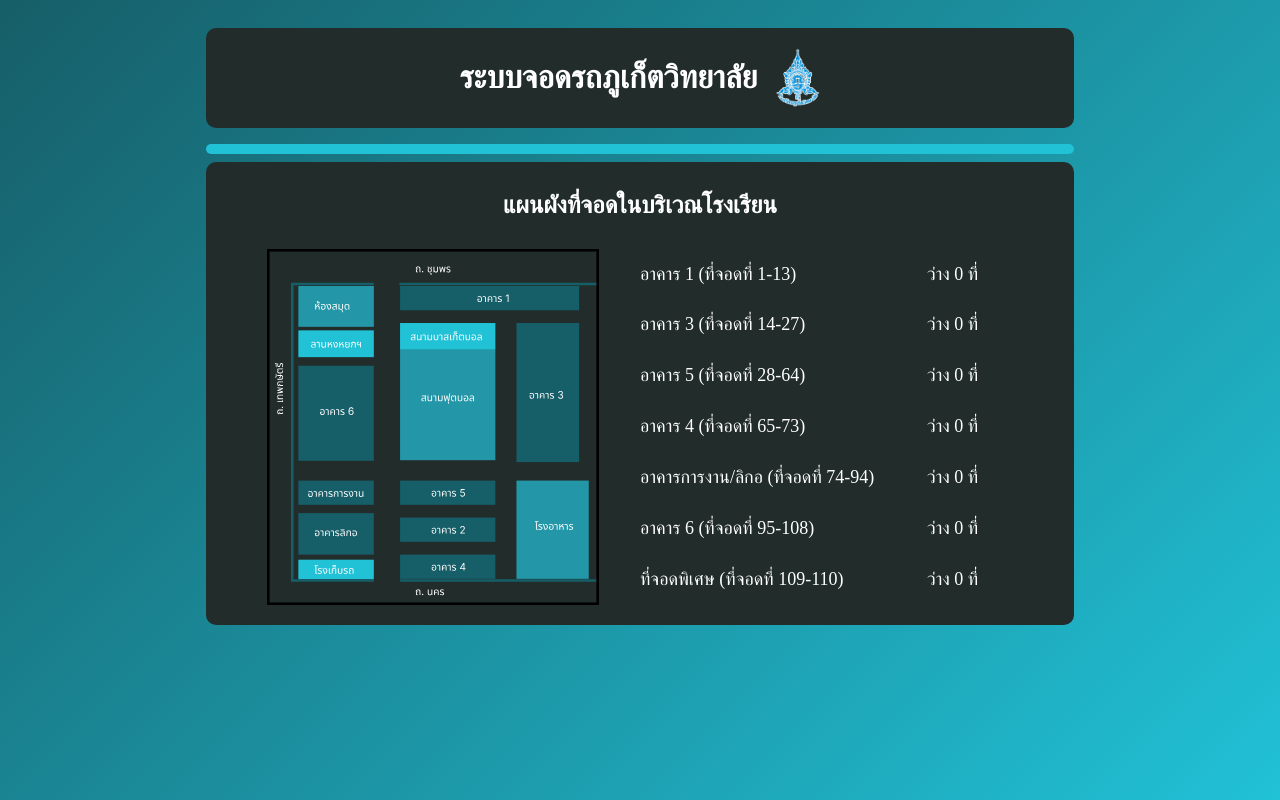
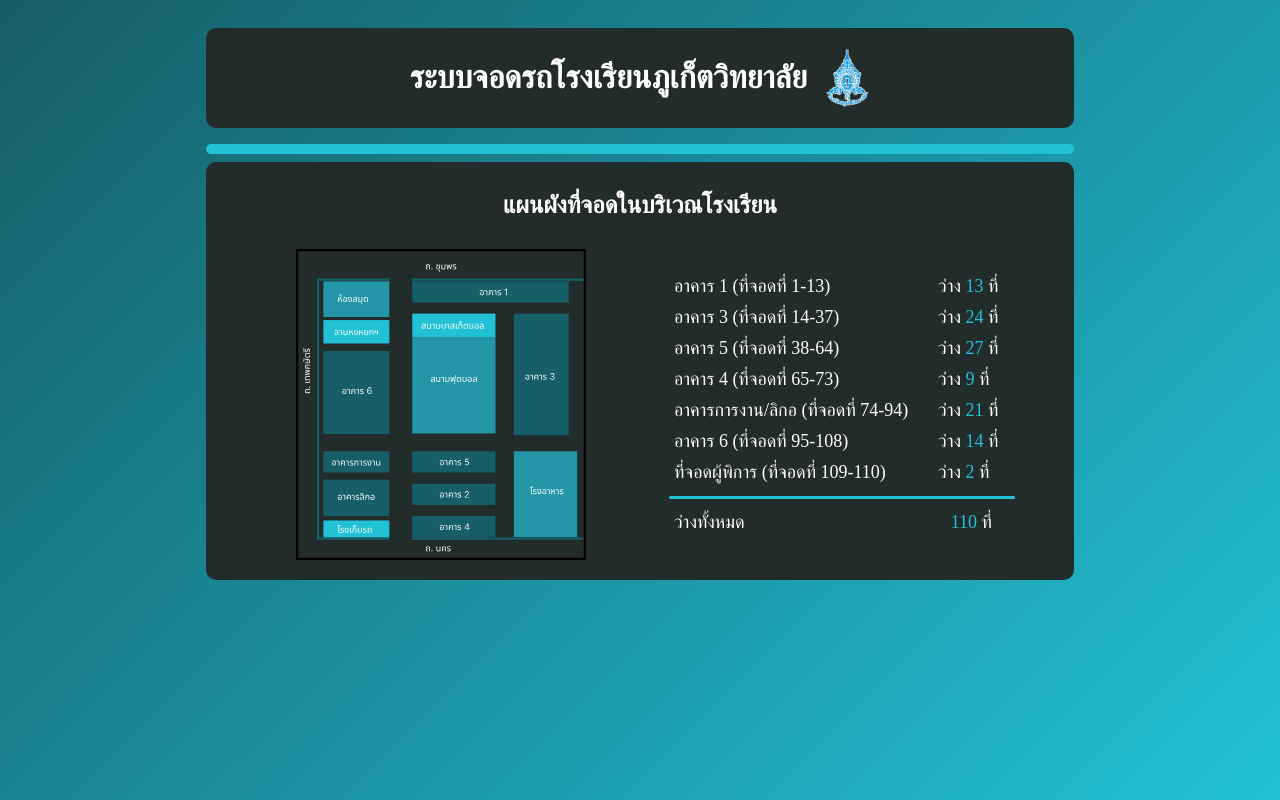
Before and after one commit to bencinn/School-Parking-Project, a SvelteKit app in the folder sveltekit/: page / in a window 1280 px wide. Built offline with nearby package versions, Linux system fonts and the light colour scheme; no server answers; the database is empty; a web font is replaced by a local one.

Commit message:
Home Page UI & User System Done

```diff
--- a/sveltekit/src/routes/+layout.svelte
+++ b/sveltekit/src/routes/+layout.svelte
@@ -4,11 +4,11 @@
 
 <head>
 	<meta charset="UTF-8" />
-	<title>ระบบจอดรถภูเก็ตวิทยาลัย</title>
+	<title>ระบบจอดรถโรงเรียนภูเก็ตวิทยาลัย</title>
 </head>
 <div id="webcontainer">
 	<div id="title">
-		<h1>ระบบจอดรถภูเก็ตวิทยาลัย</h1>
+		<h1>ระบบจอดรถโรงเรียนภูเก็ตวิทยาลัย</h1>
 		<img src="/pkw.png">
 	</div>
 	<hr />
--- a/sveltekit/src/routes/+page.svelte
+++ b/sveltekit/src/routes/+page.svelte
@@ -7,63 +7,77 @@
     let full1 = 0, full2 = 0, full3 = 0, full4 = 0, full5 = 0, full6 = 0, full7 = 0;
 
     for(let i = 0; i < Parking_lot.length; i++) {
-        if (1 <= parseInt(Parking_lot[i].parked_where) <= 13) {
+        if (1 <= parseInt(Parking_lot[i].parked_where) && parseInt(Parking_lot[i].parked_where) <= 13) {
             full1 ++;
-            console.log( Parking_lot[i].parked_where)
-        } else if (14 <= Parking_lot[i].parked_where <= 27) {
+        } else if (14 <= parseInt(Parking_lot[i].parked_where) && parseInt(Parking_lot[i].parked_where) <= 37) {
             full2 ++;
-        } else if (28 <= Parking_lot[i].parked_where <= 64) {
+        } else if (38 <= parseInt(Parking_lot[i].parked_where) && parseInt(Parking_lot[i].parked_where) <= 64) {
             full3 ++;
-        } else if (65 <= Parking_lot[i].parked_where <= 73) {
+        } else if (65 <= parseInt(Parking_lot[i].parked_where) && parseInt(Parking_lot[i].parked_where) <= 73) {
             full4 ++;
-        } else if (74 <= Parking_lot[i].parked_where <= 94) {
+        } else if (74 <= parseInt(Parking_lot[i].parked_where) && parseInt(Parking_lot[i].parked_where) <= 94) {
             full5 ++;
-        } else if (95 <= Parking_lot[i].parked_where <= 108) {
+        } else if (95 <= parseInt(Parking_lot[i].parked_where) && parseInt(Parking_lot[i].parked_where) <= 108) {
             full6 ++;
-        } else if (109 <= Parking_lot[i].parked_where <= 110) {
+        } else if (109 <= parseInt(Parking_lot[i].parked_where) && parseInt(Parking_lot[i].parked_where) <= 110) {
             full7 ++;
         }
-
-        console.log("Full1 " + full1);
-        console.log("Full2 " + full2);
-        console.log(Parking_lot[i].parked_where)
     };
 
+    let v1 = 13, v2 = 24, v3 = 27, v4 = 9, v5 = 21, v6 = 14, v7 = 2;
 
+    v1 -= full1;
+    v2 -= full2;
+    v3 -= full3;
+    v4 -= full4;
+    v5 -= full5;
+    v6 -= full6;
+    v7 -= full7;
+
+    let vall = 110 - Parking_lot.length;
 
 </script>
 
 
 <h2 id="title2" style="font-size: 24px;">แผนผังที่จอดในบริเวณโรงเรียน</h2>
-<div style="display: flex; flex-direction: row; gap: 5%; justify-content: center; padding: 10px;">
-    <img src="/map.svg" alt="School Map" style="width: 40%;">
+<div style="display: flex; gap: 10%; justify-content: center; align-items: center; padding: 10px;">
+    <img src="/map.svg" alt="School Map" style="width: 35%; display: block;">
+    <div>
         <div id="parkinfo">
             <div>อาคาร 1 (ที่จอดที่ 1-13)</div>
             <span></span>
-        <div>ว่าง <span>0</span> ที่</div>
+            <div>ว่าง <span style="color: var(--tri)">{v1}</span> ที่</div>
 
-        <div>อาคาร 3 (ที่จอดที่ 14-27)</div>
+            <div>อาคาร 3 (ที่จอดที่ 14-37)</div>
             <span></span>
-        <div>ว่าง <span>0</span> ที่</div>
+            <div>ว่าง <span style="color: var(--tri)">{v2}</span> ที่</div>
 
-        <div>อาคาร 5 (ที่จอดที่ 28-64)</div>
+            <div>อาคาร 5 (ที่จอดที่ 38-64)</div>
             <span></span>
-        <div>ว่าง <span>0</span> ที่</div>
+            <div>ว่าง <span style="color: var(--tri)">{v3}</span> ที่</div>
 
             <div>อาคาร 4 (ที่จอดที่ 65-73)</div>
             <span></span>
-        <div>ว่าง <span>0</span> ที่</div>
+            <div>ว่าง <span style="color: var(--tri)">{v4}</span> ที่</div>
 
             <div>อาคารการงาน/ลิกอ (ที่จอดที่ 74-94)</div>
             <span></span>
-        <div>ว่าง <span>0</span> ที่</div>
+            <div>ว่าง <span style="color: var(--tri)">{v5}</span> ที่</div>
 
             <div>อาคาร 6 (ที่จอดที่ 95-108)</div>
             <span></span>
-        <div>ว่าง <span>0</span> ที่</div>
+            <div>ว่าง <span style="color: var(--tri)">{v6}</span> ที่</div>
 
-        <div>ที่จอดพิเศษ (ที่จอดที่ 109-110)</div>
+            <div>ที่จอดผู้พิการ (ที่จอดที่ 109-110)</div>
             <span></span>
-        <div>ว่าง <span>0</span> ที่</div>
+            <div>ว่าง <span style="color: var(--tri)">{v7}</span> ที่</div>
+
+        </div>
+        <hr style="height: 3px; width: 110%;">
+        <div id="parkinfo" style="grid-template-rows: 1fr; grid-template-columns: 64.5% 12% 23.5%;">
+            <div>ว่างทั้งหมด</div>
+            <span></span>
+            <div><span style="color: var(--tri)">{vall}</span> ที่</div>
         </div>
     </div>
+</div>
--- a/sveltekit/src/routes/app.css
+++ b/sveltekit/src/routes/app.css
@@ -246,9 +246,13 @@ p#info {
 #parkinfo {
 	color: white;
 	font-size: 18px;
-	width: 45%;
 	display: grid;
+	width: 115%;
 	align-items: center;
-	grid-template-columns: 72% 5% 23%;
+	grid-template-columns: 68% 5% 27%;
 	grid-template-rows: 1fr 1fr 1fr 1fr 1fr 1fr 1fr;
 }
+
+#parkinfo > div {
+	margin: 5px;
+}
```
Lines whose indentation alone changed are shown as unchanged.
